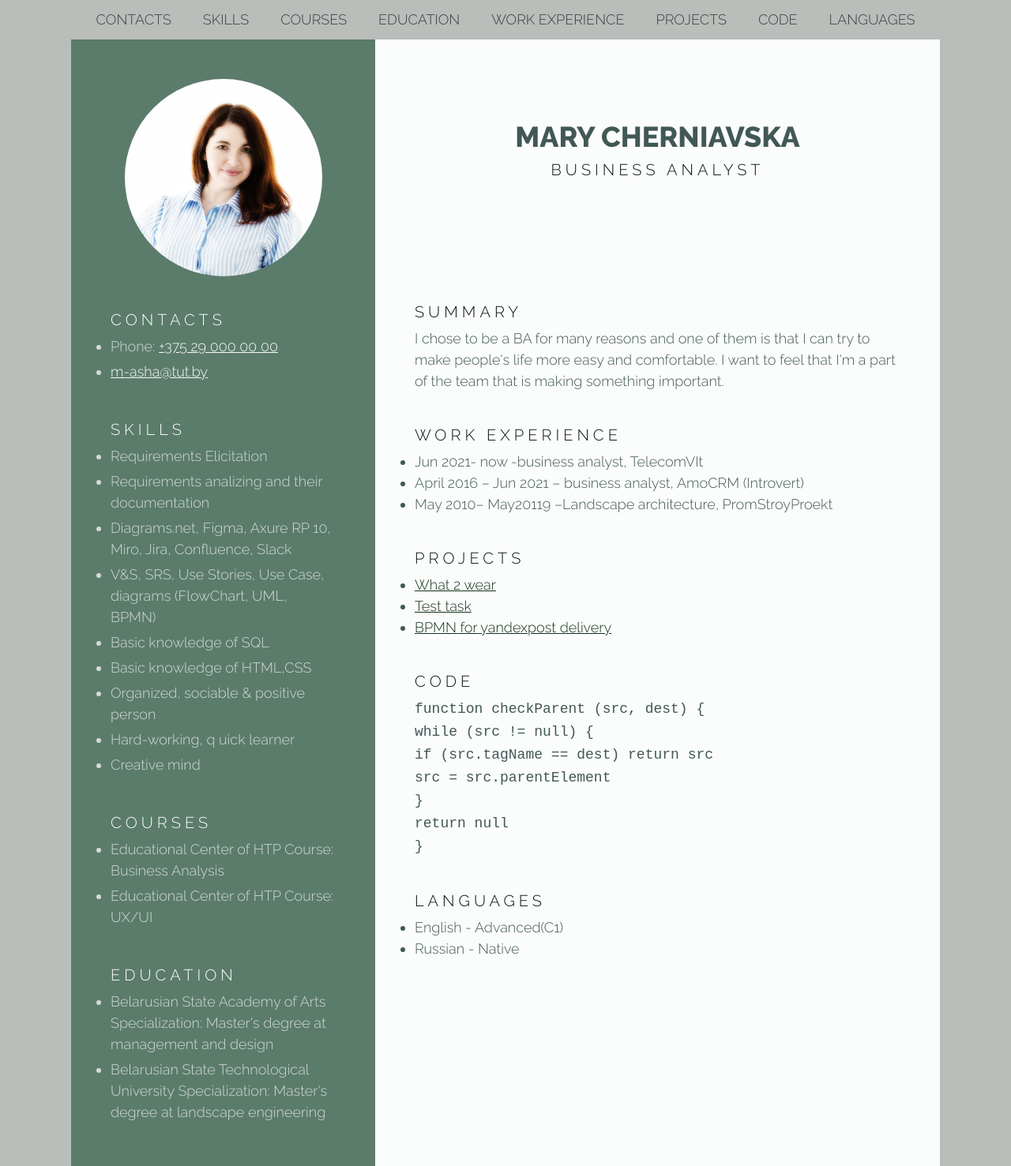
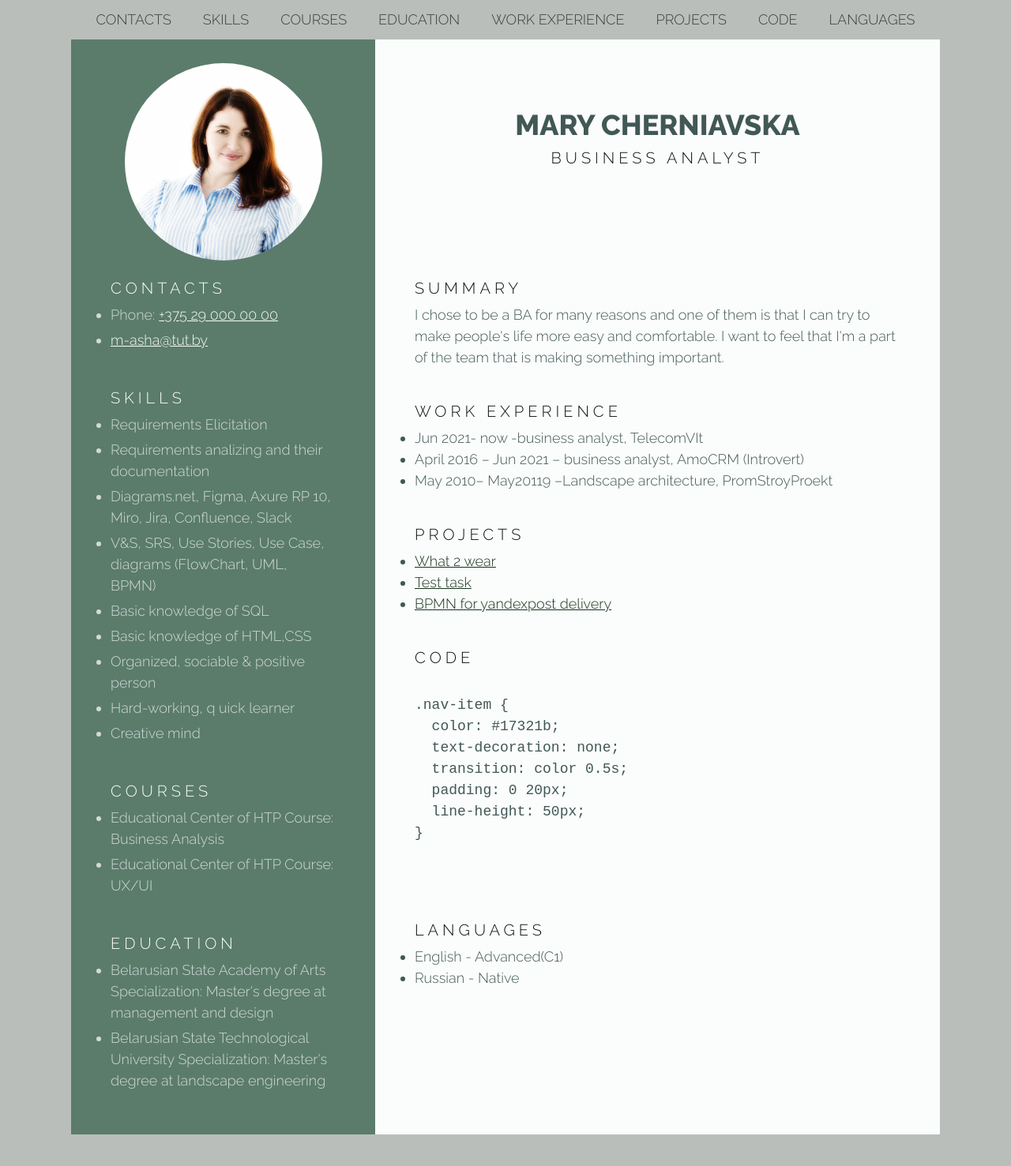
Before and after one commit to MeryChern/rsschool-cv, a plain HTML site: page index.html in a window 1280 px wide. Shown: the top 1477 px of the page at 79% size. Drawn offline with Linux system fonts and the light colour scheme.

Commit message:
fix: fix bugs

```diff
--- a/index.html
+++ b/index.html
@@ -1,11 +1,11 @@
 <!DOCTYPE html>
 <html lang="en">
   <head>
-    <meta charset="utf-8" />
-    <meta name="viewport" content="width=device-width, initial-scale=1" />
+    <meta charset="utf-8">
+    <meta name="viewport" content="width=device-width, initial-scale=1">
     <title>CV Mary Cherniavska</title>
-    <link rel="stylesheet" href="style.css" />
-    <link rel="icon" href="assets/ frida.ico">
+    <link rel="stylesheet" href="style.css">
+    <link rel="icon" href="assets/frida.ico">
     <link rel="preconnect" href="https://fonts.googleapis.com"><link rel="preconnect" href="https://fonts.gstatic.com" crossorigin><link href="https://fonts.googleapis.com/css2?family=Raleway:wght@100;300;800&display=swap" rel="stylesheet">
     <style> @import url('https://fonts.googleapis.com/css2?family=Raleway:wght@100;300;800&display=swap'); </style>
   <body>
@@ -29,15 +29,15 @@
       <div class="container">
         <div class="body">
          <div class="left">
-          <section class="photo">
+          <div class="photo">
             <div class="ava">
-             <img src="CV_rs_avatar_img.png" alt="Mary" />
+             <img src="CV_rs_avatar_img.png" alt="Mary">
             </div>
-          </section>
+          </div>
           <section id=CONTACTS class="contacts">
               <h2>CONTACTS</h2>
               <ul>
-                <li><span>Phone:</span><a href="tel:+375 000 000 00">+375 29 000 00 00</a></li>
+                <li><span>Phone:</span><a href="tel:+37500000000">+375 29 000 00 00</a></li>
                 <li><a href="mailto:m-asha@tut.by">m-asha@tut.by</a></li>
               </ul>
           </section>
@@ -109,20 +109,21 @@
               <li><a href="https://drive.google.com/file/d/1FuhpfdfhwcGzy8jotR1FLM1jY4sJTYAT/view?usp=sharing">What 2 wear</a></li>
               <li><a href="https://docs.google.com/document/d/1N93AYzTOKzwiy7h2jpFWtQuZWnESJqjz5VORbpTQYq8/edit?usp=sharing">Test task</a></li>
               <li><a href="https://drive.google.com/file/d/1jWhO9n9SxsZpGA01ClmiekmUCZzX5-0n/view?usp=share_link">BPMN for yandexpost delivery</a></li>
+            </ul>
           </section>
           <section id="CODE" class="code">
             <h2>CODE</h2>
-            <p>
+            <pre>
               <code>
-                function checkParent (src, dest) {<br />
-                while (src != null) {<br />
-                if (src.tagName == dest) return src<br />
-                src = src.parentElement<br />
-                }<br />
-                return null<br />
-                }</code
-              >
-            </p>
+.nav-item {
+  color: #17321b;
+  text-decoration: none;
+  transition: color 0.5s;
+  padding: 0 20px;
+  line-height: 50px;
+}
+              </code>
+            </pre>
           </section>
           <section id="LANGUAGES" class="lang">
             <h2>LANGUAGES</h2>
--- a/style.css
+++ b/style.css
@@ -106,7 +106,7 @@ section {
   padding: 20px;
 }
 .name-job {
-  height: 310px;
+  height: 280px;
   display: flex;
   flex-direction: column;
   align-items: center;
@@ -148,3 +148,7 @@ footer {
 .contacts span {
   margin-right: 5px;
 }
+pre {
+  margin: 0;
+  padding: 0;
+}
```
